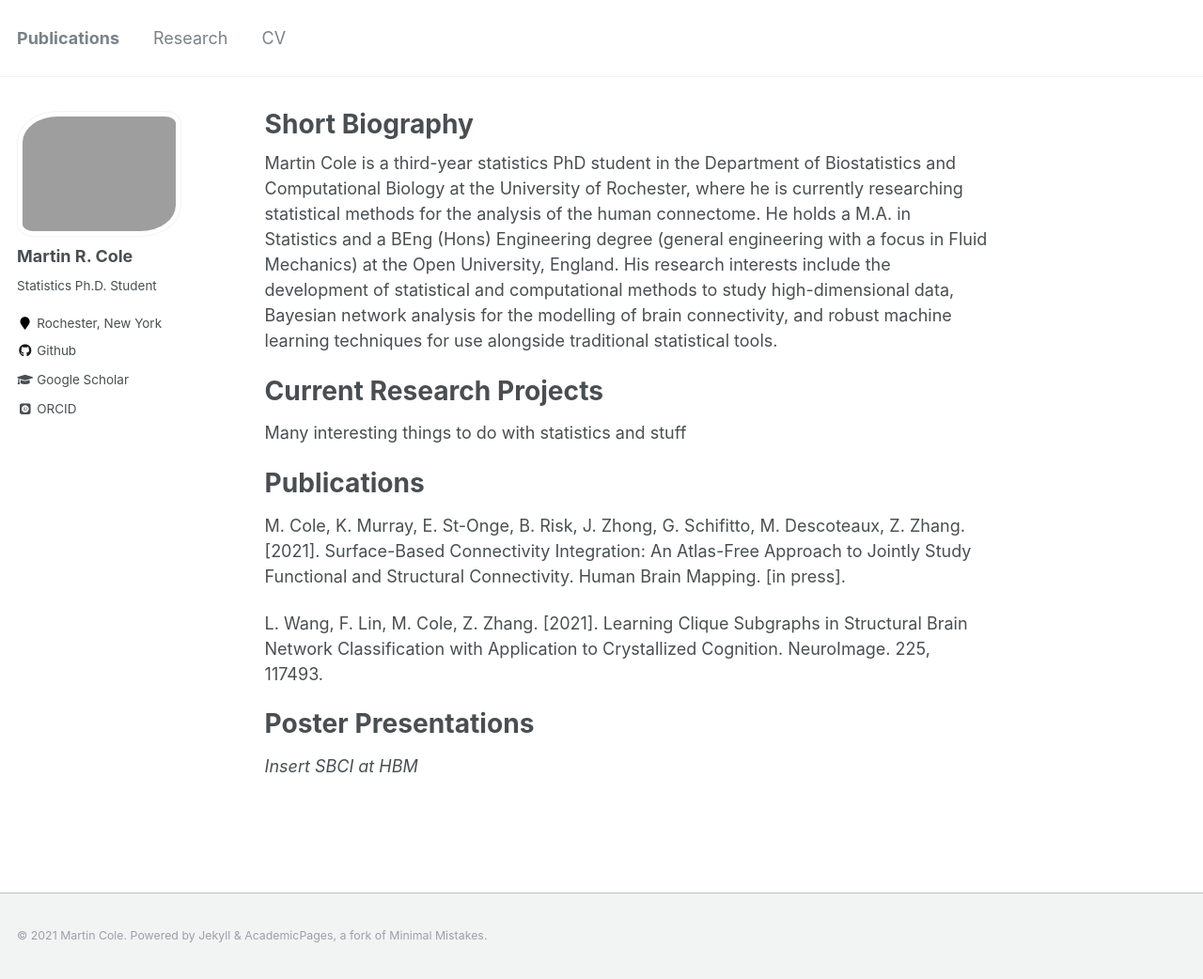
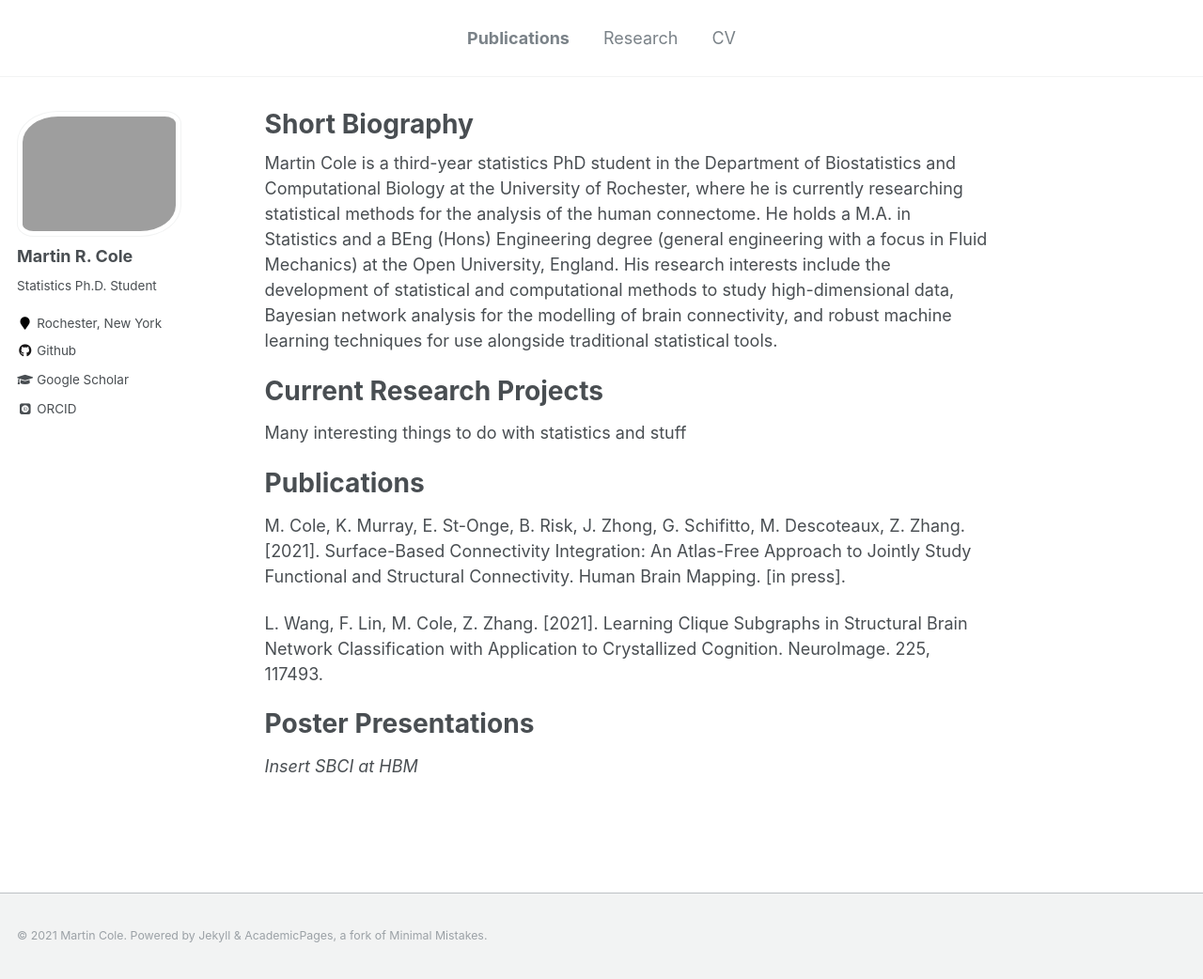
Before and after one commit to MartyCole/martycole.github.io, a Jekyll site: the page built from _pages/about.md, in a window 1280 px wide and 1042 px high. Shown: the whole window at 94% size. Built offline with Jekyll 4.4.1, drawn with Linux system fonts in a browser that asks for light colours; some web fonts are replaced.

Commit message:
Update _navigation.scss

```diff
--- a/_sass/_navigation.scss
+++ b/_sass/_navigation.scss
@@ -176,6 +176,15 @@
   position: relative;
   min-width: 250px;
   background: $background-color;
+
+  display: -webkit-box;
+  display: -webkit-flex;
+  display: -ms-flexbox;
+  display: flex;
+
+  -webkit-justify-content: center;
+  -ms-flex-pack: center;
+  justify-content: center;
 
   a {
     display: block;
```
